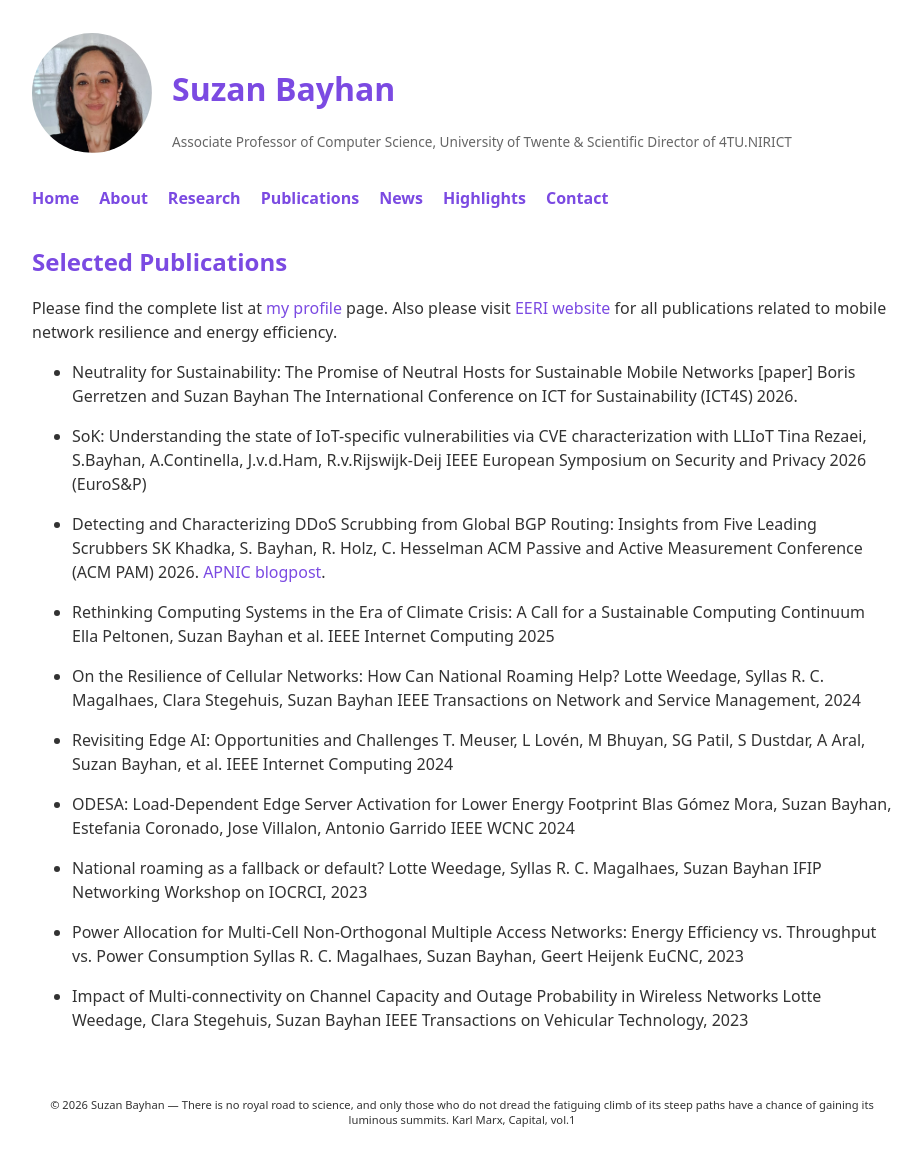
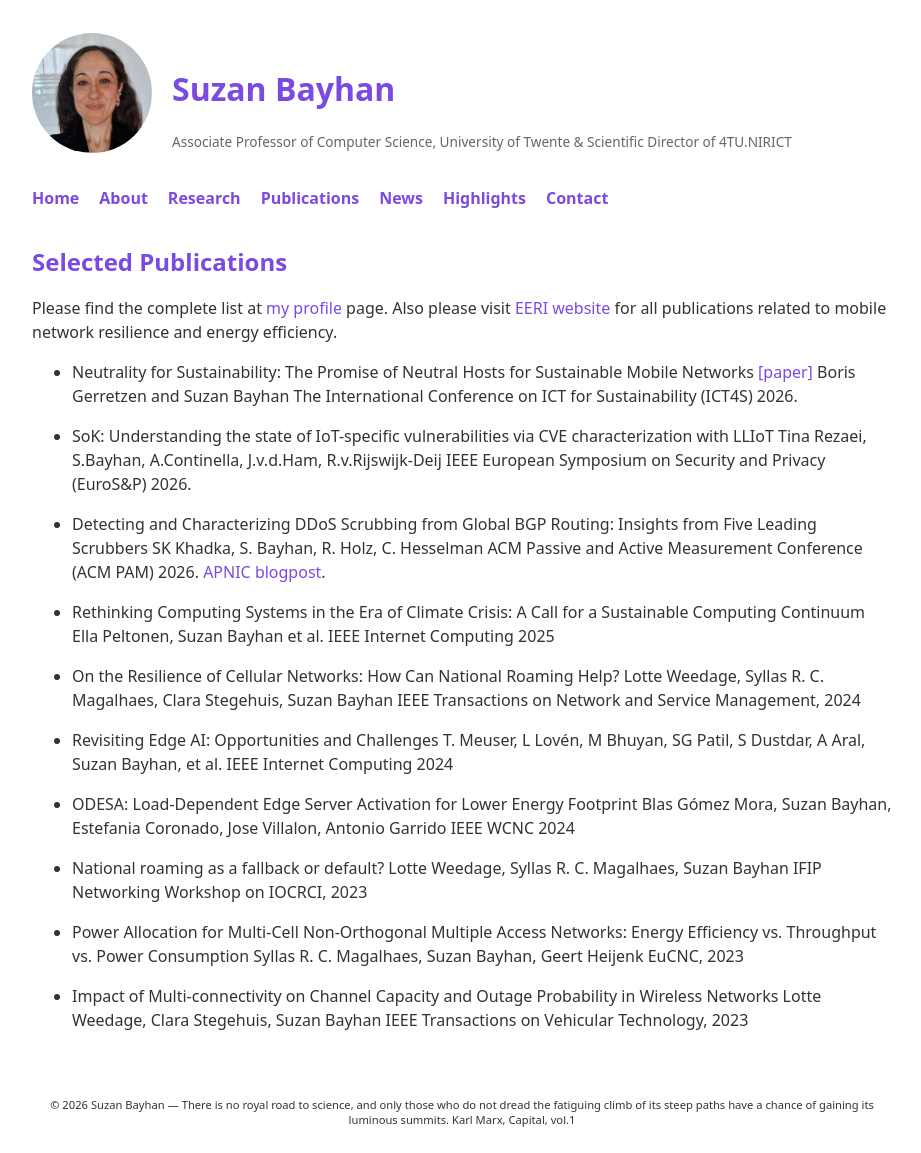
Before and after one commit to suzanbayhan/suzanbayhan.github.io, a Jekyll site: the page built from publications.md, in a window 1280 px wide. Shown: the whole page, without its empty margins (178-1099 px from the left). Built offline with Jekyll 4.4.1, drawn with Linux system fonts in a browser that asks for light colours; some of the changed lines change nothing that is shown.

Commit message:
no message

```diff
--- a/publications.md
+++ b/publications.md
@@ -7,13 +7,13 @@ permalink: /publications/
 ## Selected Publications
 Please find the complete list at <a href="https://scholar.google.com/citations?hl=en&user=GQraD5MAAAAJ" target="_blank">my profile</a> page. Also please visit <a href="https://www.utwente.nl/en/eemcs/research/faculty-research-themes/EERI/#about-eeri-energy-efficient-and-resilient-internet" target="_blank">EERI website</a> for all publications related to mobile network resilience and energy efficiency.
 
-- Neutrality for Sustainability: The Promise of Neutral Hosts for Sustainable Mobile Networks [paper]
+- Neutrality for Sustainability: The Promise of Neutral Hosts for Sustainable Mobile Networks <a href="https://research.utwente.nl/en/publications/neutrality-for-sustainability-the-promise-of-neutral-hosts-for-su/" target="_blank">[paper]</a>
 Boris Gerretzen and Suzan Bayhan
 The International Conference on ICT for Sustainability (ICT4S) 2026.
 
 - SoK: Understanding the state of IoT-specific vulnerabilities via CVE characterization with LLIoT
 Tina Rezaei, S.Bayhan, A.Continella, J.v.d.Ham, R.v.Rijswijk-Deij
-IEEE European Symposium on Security and Privacy 2026 (EuroS&P)
+IEEE European Symposium on Security and Privacy (EuroS&P) 2026.
 
 - Detecting and Characterizing DDoS Scrubbing from Global BGP Routing: Insights from Five Leading Scrubbers
 SK Khadka, S. Bayhan, R. Holz, C. Hesselman
```
